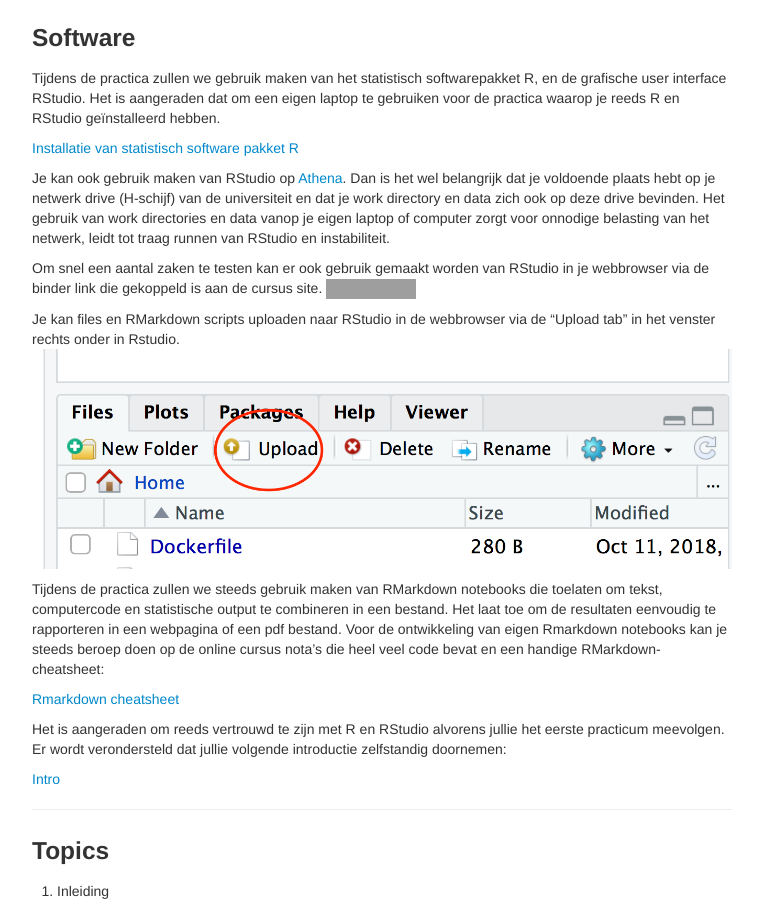
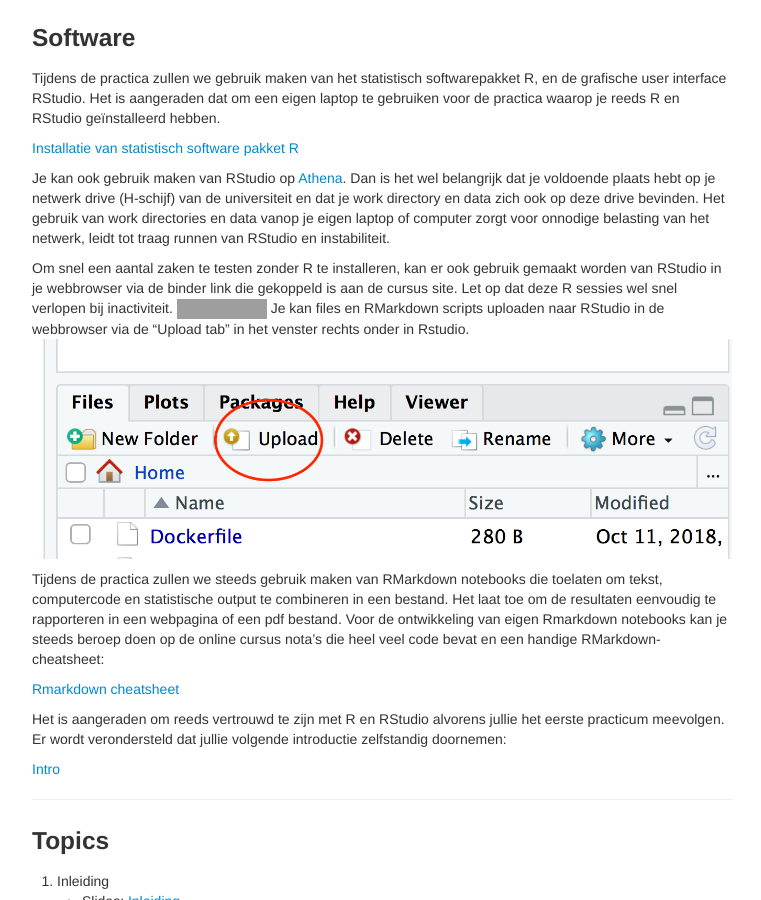
Before and after one commit to adder/statistiekBasisCursus, a Jekyll site: the page built from index.md, in a window 1280 px wide and 900 px high, scrolled down 1629 px. Shown: the whole window, without its empty margins (258-1019 px from the left). Built offline with Jekyll 4.4.1, drawn with Linux system fonts in a browser that asks for light colours; grey boxes are pictures that could not be loaded.

Commit message:
binder link

```diff
--- a/index.md
+++ b/index.md
@@ -49,9 +49,8 @@
 
 Je kan ook gebruik maken van RStudio op [Athena](https://athena.ugent.be). Dan is het wel belangrijk dat je voldoende plaats hebt op je netwerk drive (H-schijf) van de universiteit en dat je work directory en data zich ook op deze drive bevinden. Het gebruik van work directories en data vanop je eigen laptop of computer zorgt voor onnodige belasting van het netwerk, leidt tot traag runnen van RStudio en instabiliteit.
 
-Om snel een aantal zaken te testen kan er ook gebruik gemaakt worden van RStudio in je webbrowser via de binder link die gekoppeld is aan de cursus site.
+Om snel een aantal zaken te testen zonder R te installeren, kan er ook gebruik gemaakt worden van RStudio in je webbrowser via de binder link die gekoppeld is aan de cursus site. Let op dat deze R sessies wel snel verlopen bij inactiviteit.
 [![Binder](https://mybinder.org/badge.svg)](https://mybinder.org/v2/gh/statOmics/statistiekBasisCursus/master?urlpath=rstudio)
-
 Je kan files en RMarkdown scripts uploaden naar RStudio in de webbrowser via de "Upload tab" in het venster rechts onder in Rstudio.
 ![binderUpload](./assets/binderUpload.png)
 
```
Also changed, not shown: 1 other file.
